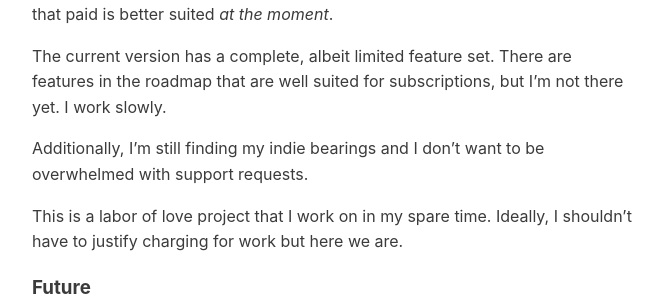
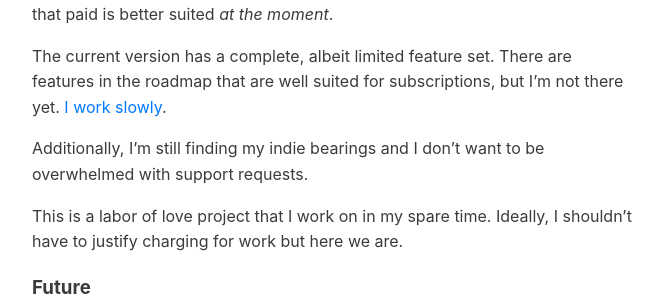
Before and after one commit to laurentboileau/laurentboileau.github.io, a Jekyll site: the page built from _posts/2021-03-22-developing-stations.markdown, in a window 1280 px wide. Shown: the part 1384-1680 px from the top of the page, without its empty margins (308-971 px from the left). Built offline with Jekyll 4.4.1, drawn with Linux system fonts in a browser that asks for light colours; some of the changed lines change nothing that is shown.

Commit message:
Add YouTube link
Signed-off-by: Laurent Boileau <developer@laurentboileau.ca>

```diff
--- a/_posts/2021-03-22-developing-stations.markdown
+++ b/_posts/2021-03-22-developing-stations.markdown
@@ -22,7 +22,7 @@ Stations *currently* is a paid app.
 
 I plan to eventually migrate to a free with a subscription model, but I believe that paid is better suited *at the moment*.
 
-The current version has a complete, albeit limited feature set. There are features in the roadmap that are well suited for subscriptions, but I'm not there yet. I work slowly.
+The current version has a complete, albeit limited feature set. There are features in the roadmap that are well suited for subscriptions, but I'm not there yet. [I work slowly][yt].
 
 Additionally, I'm still finding my indie bearings and I don't want to be overwhelmed with support requests.
 
@@ -39,4 +39,5 @@ My goal is to have fun making a well-maintained app that's a good platform citiz
 
 [stations]: https://stationsmontreal.app
 [earlier]: https://laurentboileau.ca/2021/03/22/introducing-stations-for-iphone.html
+[yt]: https://www.youtube.com/watch?v=7ucXAlmC1-0
 [1]: https://stationsmontreal.app/release-notes/1.0.0.html
```
